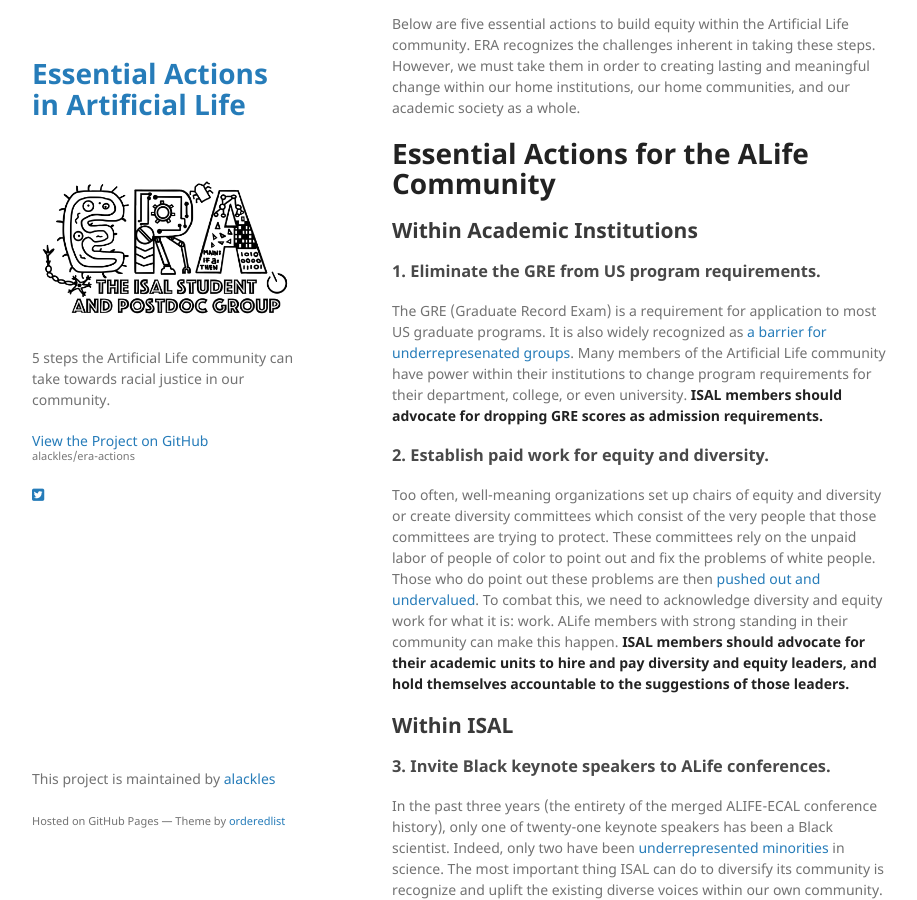
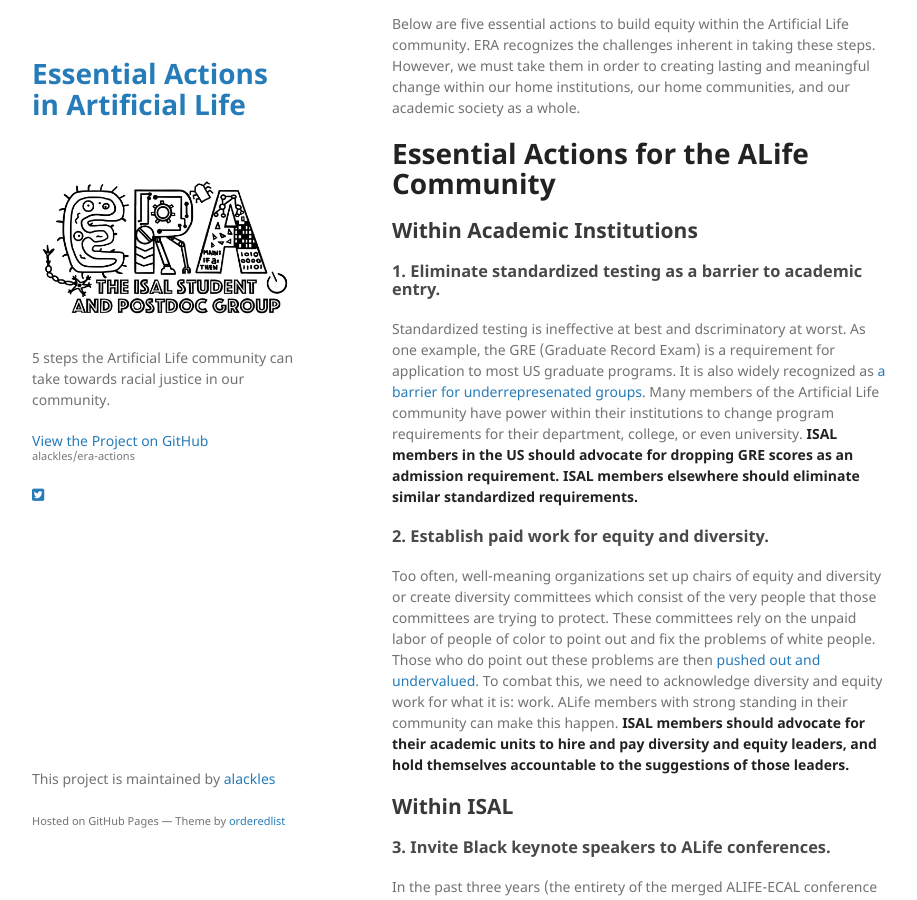
Before and after one commit to alackles/era-actions, a Jekyll site: the page built from index.md, in a window 1280 px wide and 900 px high, scrolled down 417 px. Shown: the whole window, without its empty margins (178-1095 px from the left). Built offline with Jekyll 4.4.1, drawn with Linux system fonts in a browser that asks for light colours; nearby versions of some CDN libraries; our own code applies the rules of GitHub Pages for plain Markdown files.

Commit message:
Broaden standardized testing ask

```diff
--- a/index.md
+++ b/index.md
@@ -15,9 +15,9 @@ Below are five essential actions to build equity within the Artificial Life comm
 
 ## Within Academic Institutions
 
-### 1. Eliminate the GRE from US program requirements.
+### 1. Eliminate standardized testing as a barrier to academic entry.
 
-The GRE (Graduate Record Exam) is a requirement for application to most US graduate programs. It is also widely recognized as [a barrier for underrepresenated groups](https://smallpondscience.com/2019/03/08/what-are-the-reasons-we-have-for-dropping-the-gre/). Many members of the Artificial Life community have power within their institutions to change program requirements for their department, college, or even university. **ISAL members should advocate for dropping GRE scores as admission requirements.**
+Standardized testing is ineffective at best and dscriminatory at worst. As one example, the GRE (Graduate Record Exam) is a requirement for application to most US graduate programs. It is also widely recognized as [a barrier for underrepresenated groups](https://smallpondscience.com/2019/03/08/what-are-the-reasons-we-have-for-dropping-the-gre/). Many members of the Artificial Life community have power within their institutions to change program requirements for their department, college, or even university. **ISAL members in the US should advocate for dropping GRE scores as an admission requirement. ISAL members elsewhere should eliminate similar standardized requirements.**
 
 ### 2. Establish paid work for equity and diversity.
 
```
